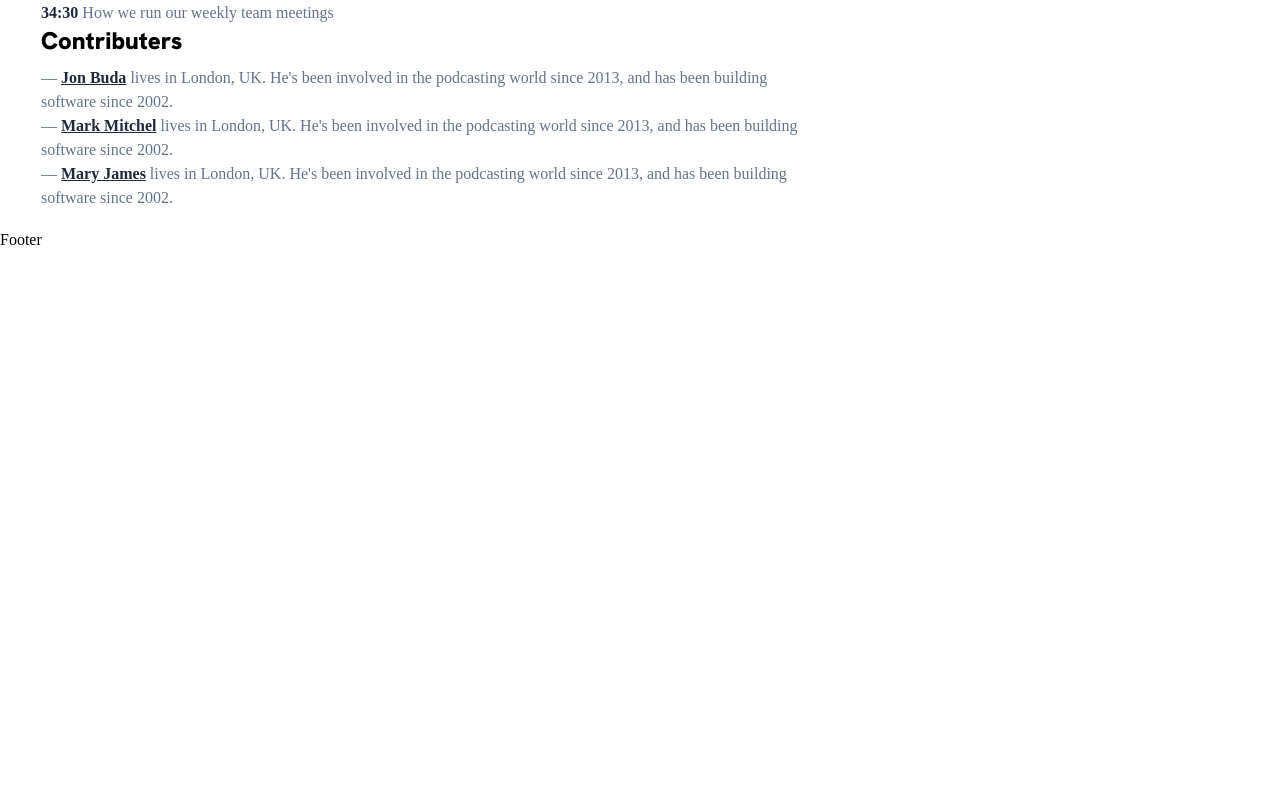
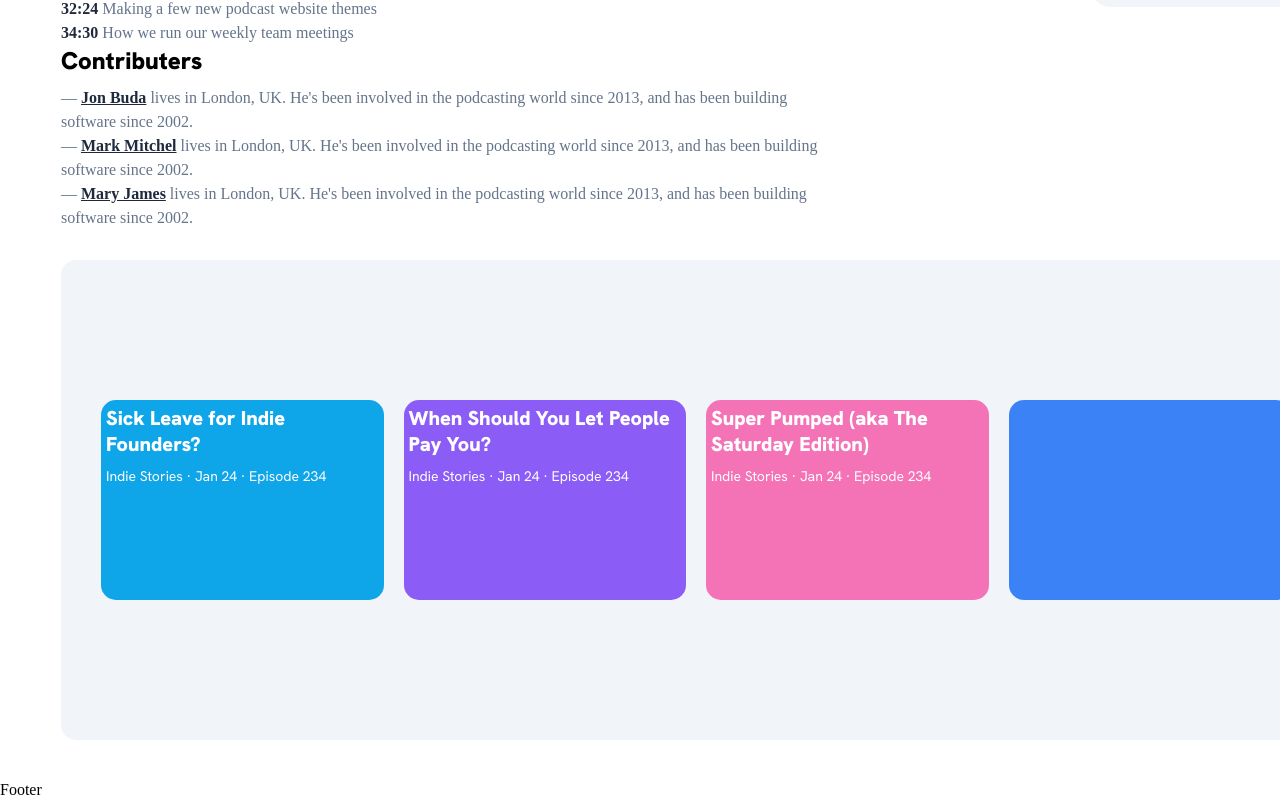
Before and after one commit to geoffgeorgein/UI, a Next.js app: page / in a window 1280 px wide. Shown: the part 877-1676 px from the top of the page. Before the commit the page ends 1126 px from the top, so only its background shows below. Built offline with nearby package versions, Linux system fonts and the light colour scheme.

Commit message:
carousel

```diff
--- /dev/null
+++ b/src/components/carousel/carousel.js
@@ -0,0 +1,44 @@
+import React from 'react'
+
+const Carousel = () => {
+  return (
+    <div className='carousel'>
+
+        <div className='imgContainer'>
+            <div className='img1'>
+                <h3>Sick Leave for Indie Founders?</h3>
+                <p>Indie Stories · Jan 24 · Episode 234</p>
+
+            </div>
+
+        </div>
+        <div className='imgContainer'>
+            <div className='img2'>
+                <h3>When Should You Let People Pay You?</h3>
+                <p>Indie Stories · Jan 24 · Episode 234</p>
+
+            </div>
+        </div>
+        <div className='imgContainer'>
+            <div className='img3'>
+
+                <h3>Super Pumped (aka The Saturday Edition)</h3>
+                <p>Indie Stories · Jan 24 · Episode 234</p>
+
+            </div>
+        </div>
+        <div className='imgContainer'>
+            <div className='img4'>
+
+                <h3></h3>
+                <p></p>
+
+            </div>
+
+        </div>
+
+    </div>
+  )
+}
+
+export default Carousel
--- a/src/components/home-page/home-page.js
+++ b/src/components/home-page/home-page.js
@@ -2,6 +2,7 @@ import React from 'react'
 import Navbar from '../navbar/navbar';
 import Topsection from '../Top/topsection';
 import Middle from '../Middle/middle';
+import Carousel from '../carousel/carousel';
 
 const HomePage = () => {
   return (
@@ -13,6 +14,7 @@ const HomePage = () => {
         <Navbar/>
         <Topsection/>
         <Middle/>
+        <Carousel/>
 
       </div>
 
--- a/styles/general.scss
+++ b/styles/general.scss
@@ -13,6 +13,8 @@
         display: flex;
         flex-direction: column;
         margin-right: 35px;
+        padding: 20px;
+
 
         .navbar{
 
@@ -153,7 +155,7 @@
         .middleContainer{
 
             display: flex;
-
+            max-width: 1270px;
             width: 100%;
             margin: 15px 35px;
             justify-content: space-between;
@@ -247,6 +249,73 @@
             }
         }
 
+        .carousel{
+
+            background-color: rgba(241, 245, 249, 1);
+            max-width: 1270px;
+            width: 100%;
+            height: 480px;
+            margin: 15px 35px;
+            border-radius: 15px;
+            display: flex;
+            padding: 30px;
+            align-items: center;
+
+
+            .imgContainer{
+                height: 200px;
+                width: 400px;
+                margin: 10px;
+
+                h3{
+                    color: white;
+                    font-size: 20px;
+                    font-weight: 700px;
+                    font-family: 'Hanken Grotesk', sans-serif;
+                    padding: 5px;
+
+                }
+
+                p{
+                    color: white;
+                    font-size: 14px;
+                    font-family: 'Hanken Grotesk', sans-serif;
+                    padding: 5px;
+
+                }
+                .img1{
+                    background-color: rgba(14, 165, 233, 1);
+                    width: 100%;
+                    height: 100%;
+                    border-radius: 15px;
+                }
+
+                .img2{
+                    background-color: rgba(139, 92, 246, 1);
+                    width: 100%;
+                    height: 100%;
+                    border-radius: 15px;
+                }
+
+                .img3{
+                    background-color:  rgba(244, 114, 182, 1);
+                    width: 100%;
+                    height: 100%;
+                    border-radius: 15px;
+                }
+
+                .img4{
+                    background-color: rgba(59, 130, 246, 1);
+
+                    width: 100%;
+                    height: 100%;
+                    border-radius: 15px;
+                }
+
+            }
+
+        }
+
 
     }
  }
```
